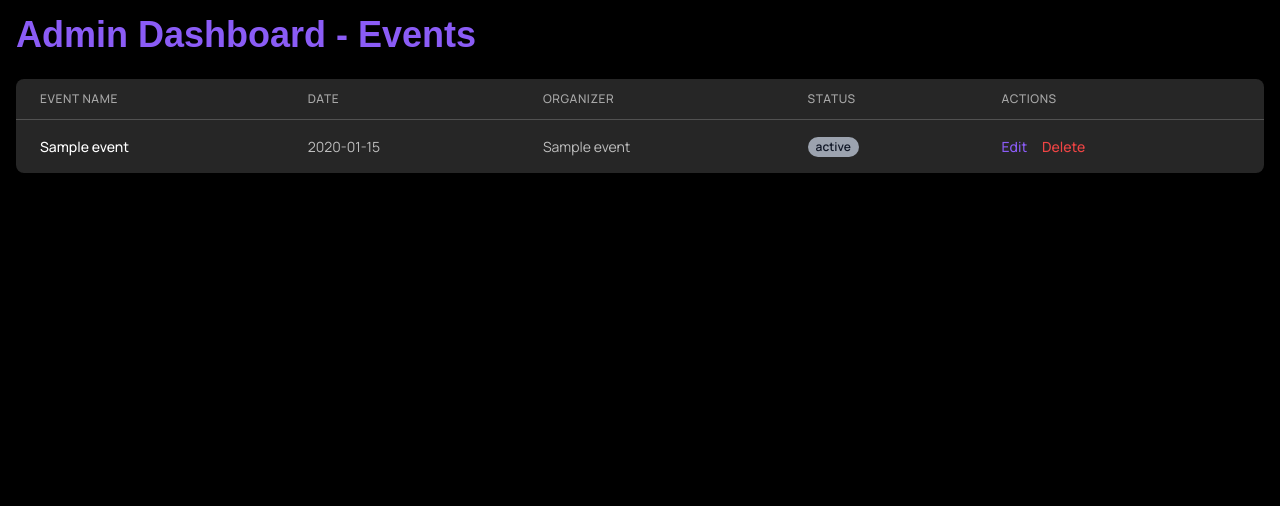
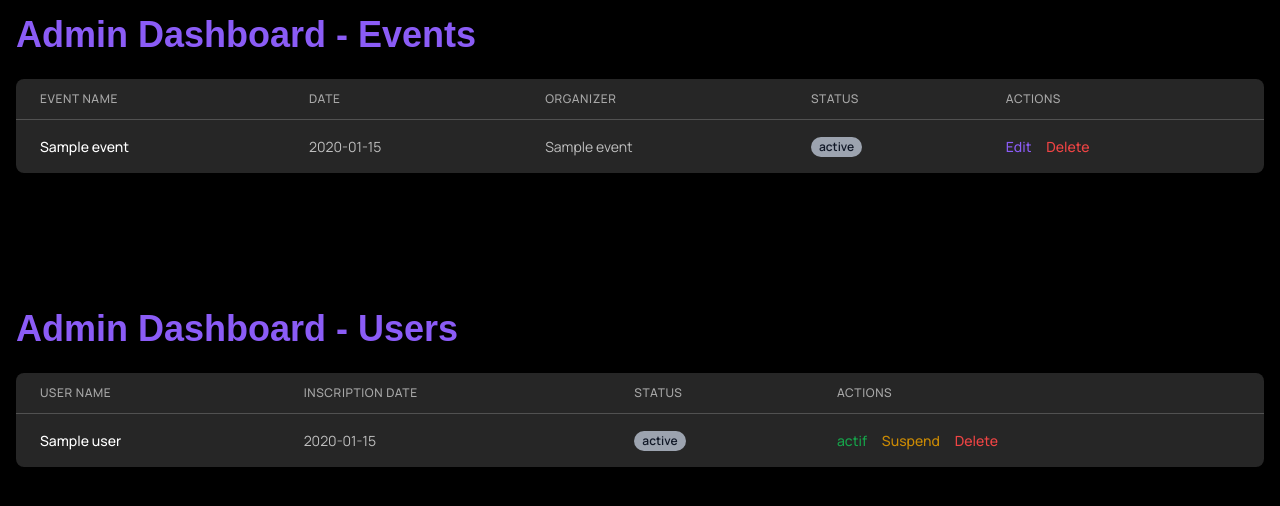
Before and after one commit to Youcode-Classe-E-2024-2025/DevStorm_eventbrite, a PHP site: template app/views/front/adminDashboard.twig in a window 1280 px wide. Shown: the part 81-587 px from the top of the page. Run offline with PHP 8.4, Linux system fonts and the light colour scheme; the template is opened without the code that fills it: most values are stand-ins (such as "Sample title", 1, 10 or a date in 2020); some libraries are stand-ins or nearby versions; some web fonts are replaced.

Commit message:
handle the manage of the users status like actif suspend and delete

```diff
--- a/app/controllers/back/UserController.php
+++ b/app/controllers/back/UserController.php
@@ -146,4 +146,5 @@ class UserController extends Controller
     {
         $this->view('front/home');
     }
+
 }
--- a/app/views/front/adminDashboard.twig
+++ b/app/views/front/adminDashboard.twig
@@ -102,12 +102,8 @@
                             <span class="px-2 inline-flex text-xs leading-5 font-semibold rounded-full bg-{{ color }}-400 text-{{ color }}-900">{{ event.status }}</span>
                 </td>
                 <td class="px-6 py-4 whitespace-nowrap text-sm font-medium">
-                    <a href="#" class="text-primary hover:text-primary/80 mr-3">Edit</a>
-                    <button @click="confirmDelete(1)" class="text-red-500 hover:text-red-400 mr-3">Delete</button>
-                    <button @click="status = status === 'active' ? 'suspended' : 'active'"
-                            x-text="status === 'active' ? 'Suspend' : 'Activate'"
-                            class="text-yellow-500 hover:text-yellow-400">
-                    </button>
+                    <a href="/editEvent" class="text-primary hover:text-primary/80 mr-3">Edit</a>
+                    <a href="/deleteEvent" class="text-red-500 hover:text-red-400 mr-3">Delete</a>
                 </td>
             </tr>
             {% endfor %}
@@ -116,25 +112,38 @@
     </div>
 </div>
 
-<div x-data="{ showMessage: false, message: '' }" x-init="$watch('showMessage', value => { if(value) setTimeout(() => showMessage = false, 5000) })">
-    <div x-show="showMessage" class="fixed top-4 left-1/2 transform -translate-x-1/2 max-w-sm mx-auto p-4 bg-primary/20 text-white border border-primary/50 rounded-md">
-        <div class="flex justify-between items-center">
-            <span x-text="message"></span>
-            <button @click="showMessage = false" class="text-white font-bold">&times;</button>
-        </div>
+<div class="container mx-auto px-4 py-10">
+    <h1 class="text-4xl font-bold mb-6 text-primary font-clash">Admin Dashboard - Users</h1>
+
+    <div class="bg-white/10 shadow-md rounded-lg overflow-hidden">
+        <table class="min-w-full divide-y divide-white/20">
+            <thead class="bg-white/5">
+            <tr>
+                <th class="px-6 py-3 text-left text-xs font-medium text-white/60 uppercase tracking-wider">User Name</th>
+                <th class="px-6 py-3 text-left text-xs font-medium text-white/60 uppercase tracking-wider">Inscription Date</th>
+                <th class="px-6 py-3 text-left text-xs font-medium text-white/60 uppercase tracking-wider">Status</th>
+                <th class="px-6 py-3 text-left text-xs font-medium text-white/60 uppercase tracking-wider">Actions</th>
+            </tr>
+            </thead>
+            <tbody class="bg-white/5 divide-y divide-white/10">
+            {% for user in users %}
+                <tr>
+                    <td class="px-6 py-4 whitespace-nowrap text-sm font-medium text-white">{{ user.name }}</td>
+                    <td class="px-6 py-4 whitespace-nowrap text-sm text-white/70">{{ user.created_at|date("Y-m-d") }}</td>
+                    <td class="px-6 py-4 whitespace-nowrap text-sm">
+                        {% set color = user.status == "actif" ? "green" : (user.status == "suspended" ? "yellow" : (user.status == "deleted" ? "red" : "gray")) %}
+                        <span class="px-2 inline-flex text-xs leading-5 font-semibold rounded-full bg-{{ color }}-400 text-{{ color }}-900">{{ user.status }}</span>
+                    </td>
+                    <td class="px-6 py-4 whitespace-nowrap text-sm font-medium">
+                        <a href="/UpdateUserStatus?id={{ user.id }}&action=actif" class="text-green-600 hover:text-green-900 mr-3">actif</a>
+                        <a href="/UpdateUserStatus?id={{ user.id }}&action=suspend" class="text-yellow-600 hover:text-yellow-900 mr-3">Suspend</a>
+                        <a href="/UpdateUserStatus?id={{ user.id }}&action=delete" class="text-red-500 hover:text-red-400 mr-3">Delete</a>
+                    </td>
+                </tr>
+            {% endfor %}
+            </tbody>
+        </table>
     </div>
 </div>
-
-<script>
-    function confirmDelete(eventId) {
-        if (confirm('Are you sure you want to delete this event?')) {
-            console.log('Deleting event with ID:', eventId);
-
-            const messageEl = document.querySelector('[x-data]').__x.$data;
-            messageEl.message = 'Event deleted successfully';
-            messageEl.showMessage = true;
-        }
-    }
-</script>
 </body>
 </html>
--- a/routes/routes.php
+++ b/routes/routes.php
@@ -22,6 +22,7 @@ $router->get('/logout', [UserController::class, 'logout']);
 $router->get('/dashboard', [DashboardController::class, 'Dashboard']);
 
 $router->get('/adminDashboard', [DashboardController::class, 'adminDashboard']);
+$router->get('/UpdateUserStatus', [DashboardController::class, 'UpdateUserStatus']);
 
 //organizer ROUTEs
 $router->get('/organizer/event/create', [OrganizerController::class, 'createEvent']);
```
Also changed, not shown: app/controllers/back/DashboardController.php (+20 -2 lines), app/models/User.php (+7 -0 lines).
